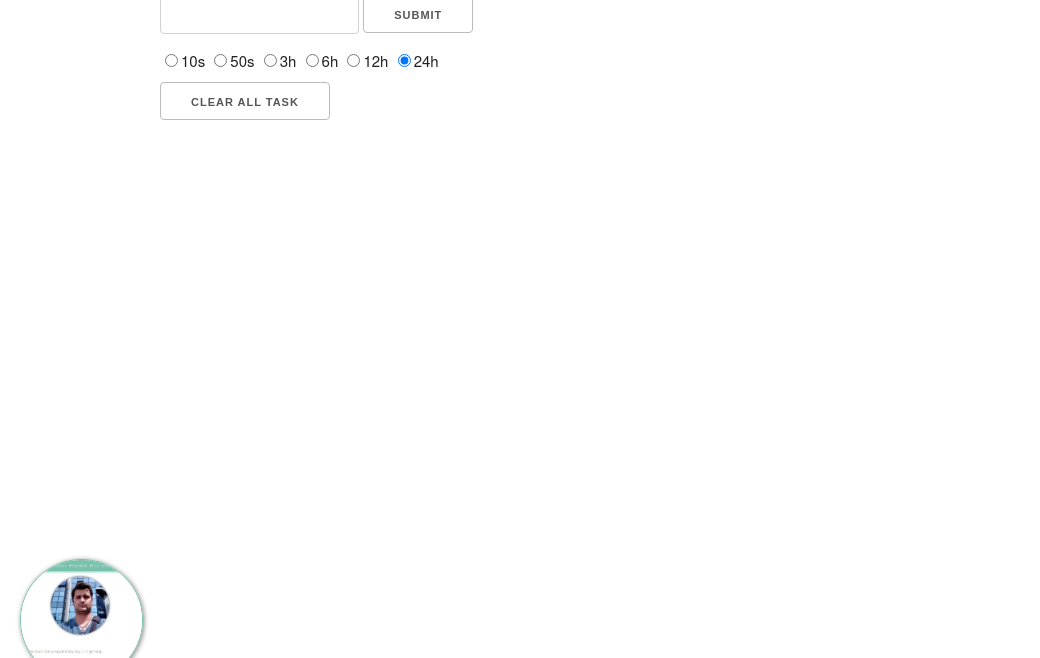
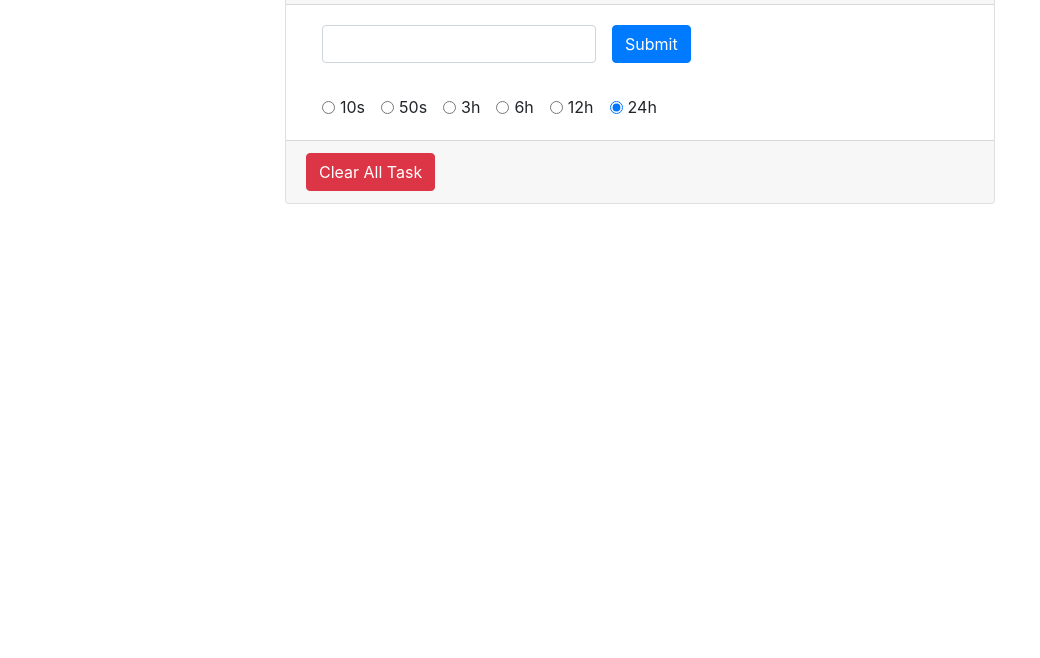
Before and after one commit to MarkoTON/TaskList-timer-2.0.github.io, a plain HTML site: page index.html in a window 1280 px wide. Shown: the part 93-751 px from the top of the page, without its empty margins (0-1040 px from the left). Drawn offline with nearby package versions, Linux system fonts and the light colour scheme.

Commit message:
Re-editing UI

```diff
--- a/app.js
+++ b/app.js
@@ -2,8 +2,6 @@
 document.getElementById("taskBtn").addEventListener("click", getTask);
 // Creating Publick Array
 let allObjTask = localStorage.getItem('items') ? JSON.parse(localStorage.getItem('items')) : [];
-
-printUI();
 
 //// Get Value from HTML
 function getTask(){
@@ -32,6 +30,7 @@ function getTask(){
 
   allObjTask.push(objTask);
 
+  // Set LS
   localStorage.setItem('items', JSON.stringify(allObjTask));
   // Restarting Input field
   document.getElementById("task").value = "";
@@ -39,26 +38,22 @@ function getTask(){
   printUI();
 }
 
-// Seting Interval for checking timestamp
-setInterval(() => {
-  checkTime();
-}, 1000);
-
-function checkTime(){
-  for(let i = 0; i < allObjTask.length; i++){
-    // Converting timestamp
-    timeConverter(allObjTask[i].time);
-  }
-}
-
+printUI();
 // Printing UI from array
 function printUI(){
   let ul = document.getElementById("taskList");
 
   allObjTask.forEach(element => {
     let li = document.createElement("li");
+    // let a = document.createElement("a");
+    // let delBtn = document.createElement("i");
     let text = document.createTextNode(element.task);
+    li.setAttribute("class","list-group-item");
+    // a.setAttribute("class", "delete-item d-inline");
+    // delBtn.setAttribute("class", "fas fa-times float-right mt-1");
+    // a.appendChild(delBtn);
     li.appendChild(text);
+    // li.appendChild(a);
     ul.appendChild(li);
   });
 }
@@ -108,6 +103,7 @@ function timeConverter(timeObj){
 };
 
 //// Reoving Task from array and UI
+
 function removeTask(timestamp){
   // Restart UI
   document.getElementById("taskList").innerHTML = "";
@@ -128,6 +124,47 @@ function removeTask(timestamp){
   printUI();
 }
 
+// var ulTaskList = document.querySelector("#taskList").addEventListener("click", removeTask);
+// // Remove Task
+// function removeTask(e) {
+//   // console.log(e);
+//   // if(e.parentElements === undefined) return;
+//   if(e.target.parentElement.classList.contains('delete-item')) {
+
+//     if(confirm('Are You Sure?')) {
+//       e.target.parentElement.parentElement.remove();
+
+//       // Remove from LS
+//       removeTaskFromLocalStorage(e.target.parentElement.parentElement);
+//     }
+//   }
+// }
+
+// function removeTaskFromLocalStorage(elementDel){
+//   // console.log(elementDel.textContent);
+//   allObjTask.forEach((element,index) => {
+//     // console.log(element.task)
+//     if(elementDel.textContent === element.task){
+//       allObjTask.splice(index, 1);
+//     }
+//   });
+
+//   localStorage.setItem('items', JSON.stringify(allObjTask));
+//   checkTime();
+// }
+
+// Seting Interval for checking timestamp
+let timeInterval = setInterval(() => {
+  checkTime();
+}, 1000);
+
+function checkTime(){
+  for(let i = 0; i < allObjTask.length; i++){
+    // Converting timestamp
+    timeConverter(allObjTask[i].time);
+  }
+}
+
 // Clear all task from Array and UI
 document.getElementById("clearTask").addEventListener('click', function() {
   let ul = document.querySelector("ul");
--- a/index.html
+++ b/index.html
@@ -5,36 +5,46 @@
   <meta name="viewport" content="width=device-width, initial-scale=1.0">
   <meta http-equiv="X-UA-Compatible" content="ie=edge">
   <title>Time</title>
-  <link rel="stylesheet" href="https://cdnjs.cloudflare.com/ajax/libs/skeleton/2.0.4/skeleton.min.css">
-  <link rel="stylesheet" href="style.css">
+  <link rel="stylesheet" href="https://stackpath.bootstrapcdn.com/bootstrap/4.3.1/css/bootstrap.min.css" integrity="sha384-ggOyR0iXCbMQv3Xipma34MD+dH/1fQ784/j6cY/iJTQUOhcWr7x9JvoRxT2MZw1T" crossorigin="anonymous">
+  <link rel="stylesheet" href="https://use.fontawesome.com/releases/v5.8.2/css/all.css" integrity="sha384-oS3vJWv+0UjzBfQzYUhtDYW+Pj2yciDJxpsK1OYPAYjqT085Qq/1cq5FLXAZQ7Ay" crossorigin="anonymous">
 </head>
 <body>
   <div class="container">
-    <h1>Task with deadline.</h1>
-    <input type="text" name="task" id="task">
-    <input type="button" id="taskBtn" value="Submit">
-    <br>
-    <input type="radio" name="timeDuration" value="10">10s
-    <input type="radio" name="timeDuration" value="50">50s
-    <input type="radio" name="timeDuration" value="10800">3h
-    <input type="radio" name="timeDuration" value="21600">6h
-    <input type="radio" name="timeDuration" value="43200">12h
-    <input type="radio" name="timeDuration" checked value="86400">24h
-    <br>
-    <button id="clearTask">Clear All Task</button>
+    <div class="col-md-8 offset-2">
+      <div class="card mt-3">
+        <div class="card-header">
+          <h1>Task with deadline.</h1>
+        </div>
+        <div class="card-body">
+          <div class="form-inline">
+            <div class="form-group mx-sm-3 mb-2">
+              <input type="text" class="form-control" name="task" id="task">
+            </div>
+            <input type="submit" id="taskBtn" class="btn btn-primary mb-2" value="Submit">
+          </div>
+          <br>
+          <div class="form-check form-check-inline">
+            <input type="radio" class="form-check-input ml-3" name="timeDuration" value="10">10s
+            <input type="radio" class="form-check-input ml-3" name="timeDuration" value="50">50s
+            <input type="radio" class="form-check-input ml-3" name="timeDuration" value="10800">3h
+            <input type="radio" class="form-check-input ml-3" name="timeDuration" value="21600">6h
+            <input type="radio" class="form-check-input ml-3" name="timeDuration" value="43200">12h
+            <input type="radio" class="form-check-input ml-3" name="timeDuration" checked value="86400">24h
+          </div>
+          <br>
+        </div>
+        <div class="card-footer">
+          <button id="clearTask" class="btn btn-danger">Clear All Task</button>
+        </div>
+      </div>
 
-    <ul id="taskList">
+      <div class="py-3">
+        <ul id="taskList" class="list-group collection">
 
-    </ul><!-- taskList -->
-
+        </ul><!-- taskList -->
+      </div>
+    </div><!-- col-md-8 -->
   </div><!-- container -->
-
-  <div class="backToCV">
-    <a href="https://markoton.github.io/MarkoTON-Resume.github.io/" target="_blank">
-      <img src="img/resume.png" alt="Resume" class="rounded-square">
-    </a>
-  </div>
-
 
   <script src="app.js"></script>
 </body>
```
